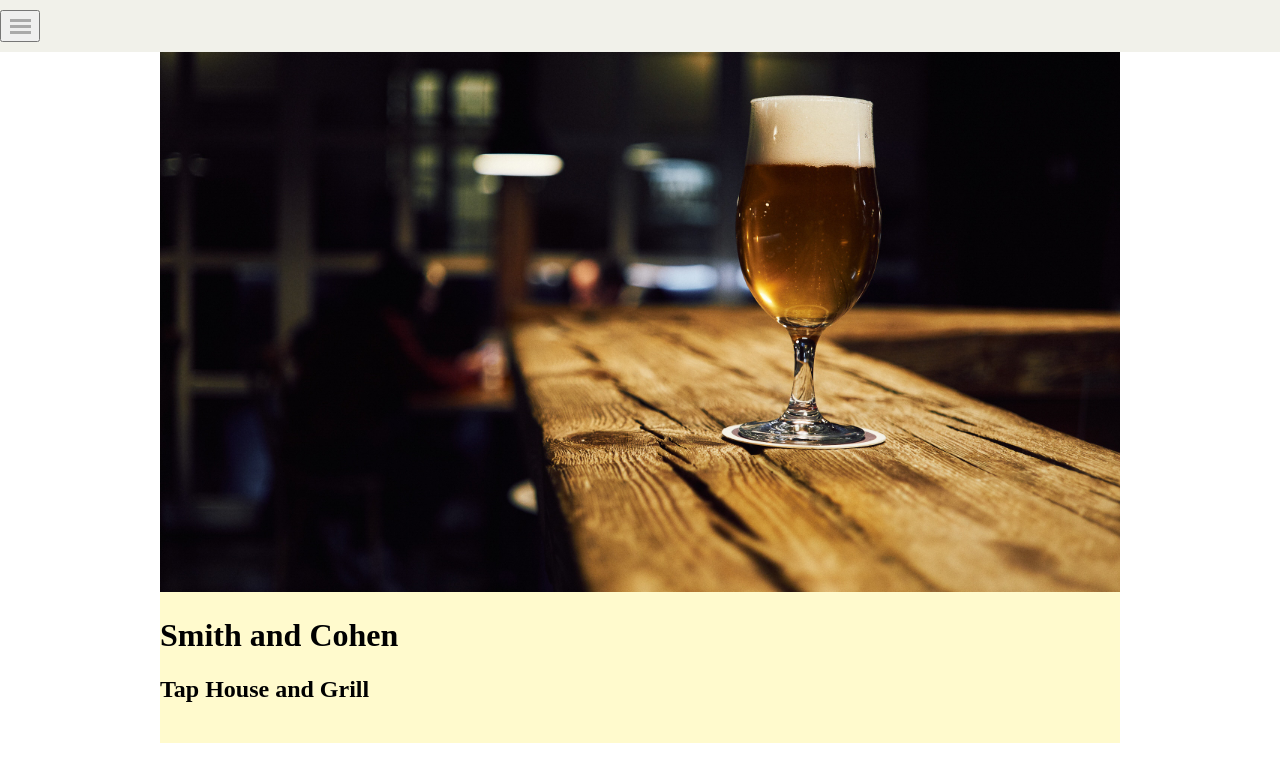
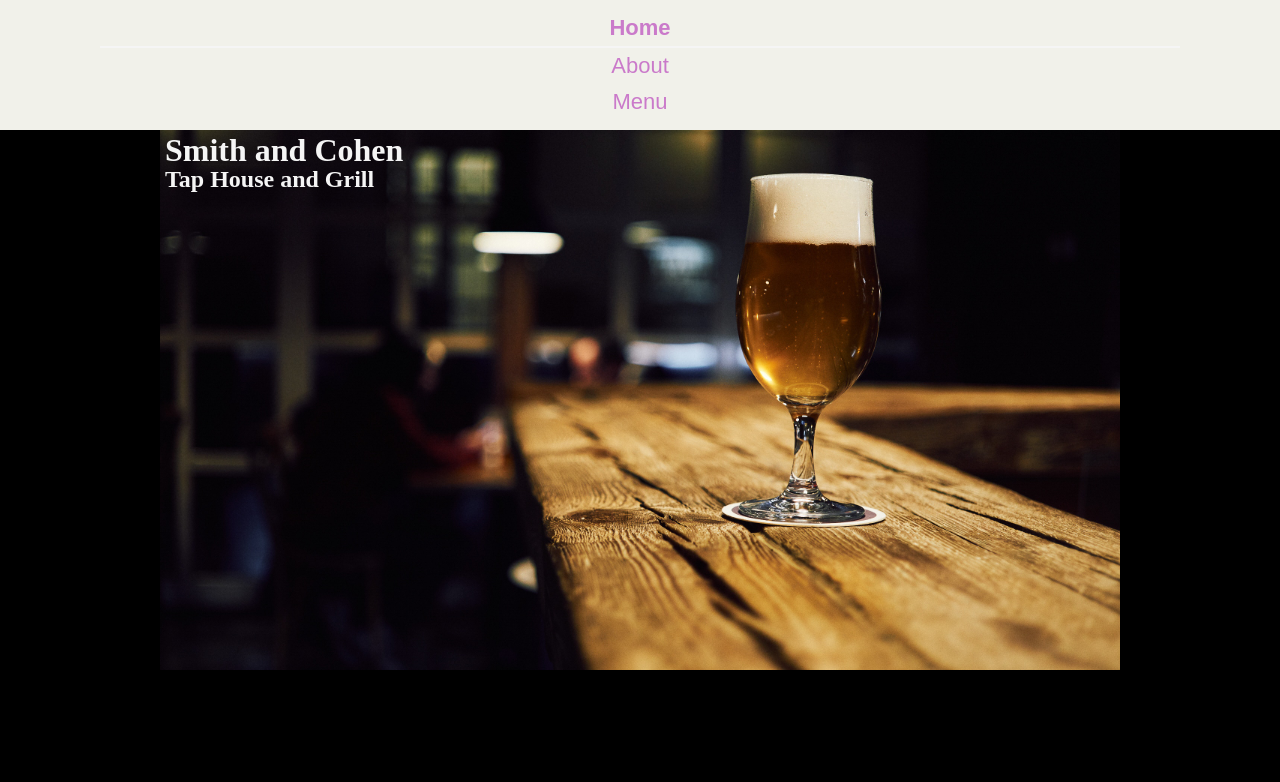
Before and after one commit to scot-carlisle/webdesign2, a plain HTML site: page Assignment_06/index.html in a window 1280 px wide. Drawn offline with Linux system fonts and the light colour scheme.

Commit message:
h1 an dh2 positions
both absolute

```diff
--- a/Assignment_06/style.css
+++ b/Assignment_06/style.css
@@ -1,5 +1,6 @@
 body{
     margin: 0px;
+    background-color: black;
 }
 
 nav{
@@ -61,7 +62,25 @@ nav a{
 .content img{
     max-width: 100%;
     min-height: 160px;
+    position: absolute;
 }
+
+.content{
+    position: relative;
+}
+
+h1{
+    position: absolute;
+    color: whitesmoke;
+    top: -19px;
+    left: 5px;
+}
+
+h2{
+    position: absolute;
+    color: whitesmoke;
+    top: 16px;
+    left: 5px;
 }
 
 @media(min-width:450px){
```
Also changed, not shown: Assignment_06/index.html (+1 -1 lines).
